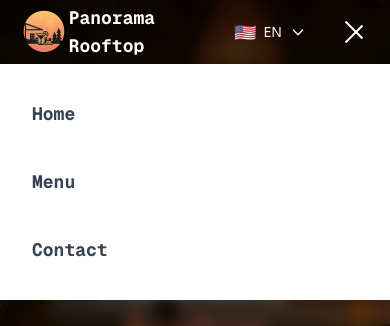
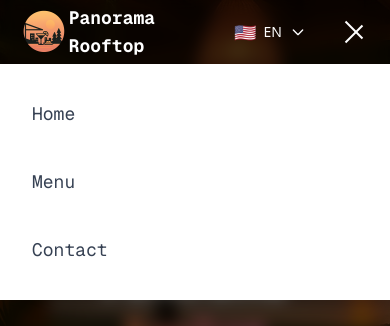
Before and after one commit to juxhinxhihani/panorama-rooftop, a Next.js app: page / in a window 390 px wide. Both pictures are taken after a click on the button "Toggle mobile menu". Shown: the top 326 px of the page. Built offline with nearby package versions, Linux system fonts and the light colour scheme.

Commit message:
Remove Bold from Navbar Items

```diff
--- a/src/components/layout/Header.tsx
+++ b/src/components/layout/Header.tsx
@@ -55,7 +55,7 @@ export default function Header() {
                 <Link
                   key={item.href}
                   href={item.href}
-                  className={`font-mono text-lg font-bold tracking-normal transition-colors hover:text-orange-500 ${
+                  className={`font-mono text-lg tracking-normal transition-colors hover:text-orange-500 ${
                     pathname === item.href
                       ? 'text-orange-500'
                       : isScrolled || pathname !== '/'
--- a/src/components/ui/MobileMenu.tsx
+++ b/src/components/ui/MobileMenu.tsx
@@ -39,7 +39,7 @@ export default function MobileMenu({ isOpen, onClose, navItems }: MobileMenuProp
               key={item.href}
               href={item.href}
               onClick={onClose}
-              className="block py-3 px-4 text-gray-700 font-mono text-lg font-bold tracking-normal hover:bg-orange-50 hover:text-orange-600 rounded-lg transition-colors"
+              className="block py-3 px-4 text-gray-700 font-mono text-lg tracking-normal hover:bg-orange-50 hover:text-orange-600 rounded-lg transition-colors"
             >
               {item.label}
             </Link>
```
